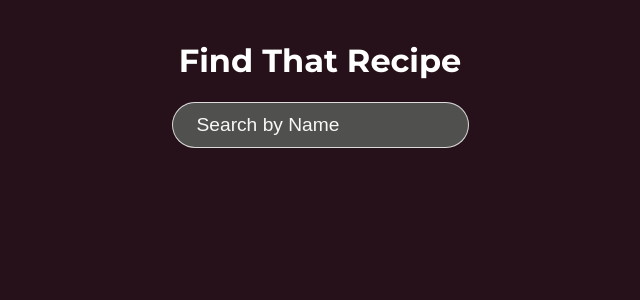
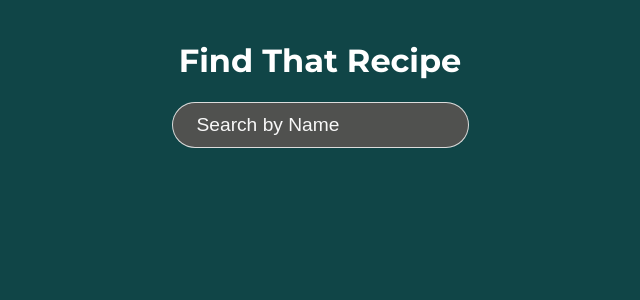
Before and after one commit to GeorgeWoods01/recipe-app, a React (Create React App) app: page / in a window 1280 px wide. Shown: the top 300 px of the page, without its empty margins (320-960 px from the left). Built offline with nearby package versions, Linux system fonts and the light colour scheme.

Commit message:
made colours more consistent

```diff
--- a/src/index.css
+++ b/src/index.css
@@ -90,7 +90,7 @@ img {
   width: 100%;
   height: 100vh;
   position: relative;
-  background-color: rgba(38, 16, 25, 1);
+  background-color: #104547;
   color: #fff;
   display: flex;
   flex-direction: column;
```
